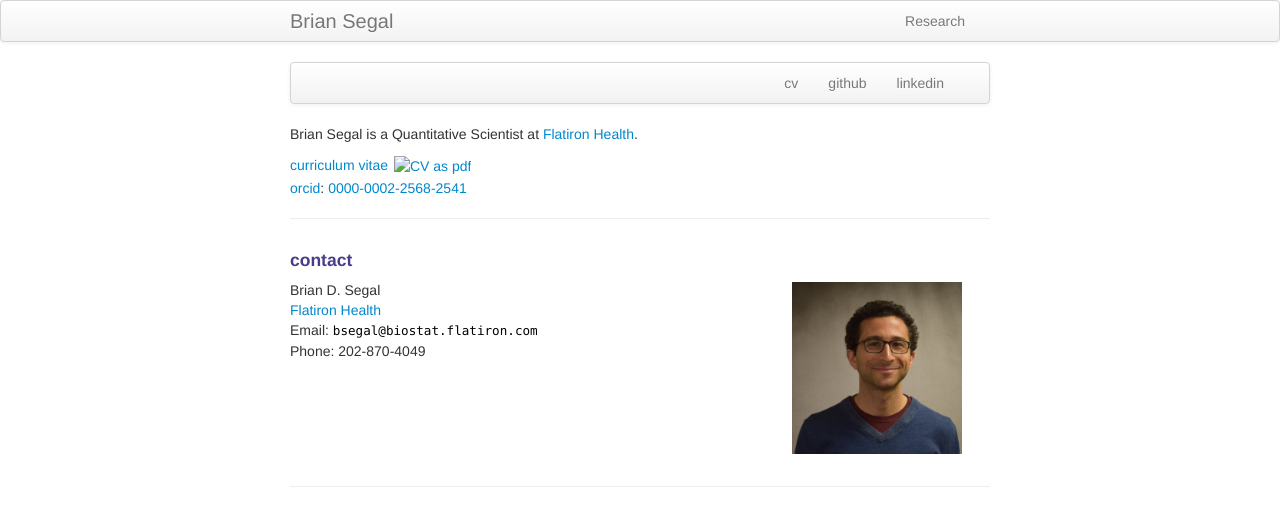
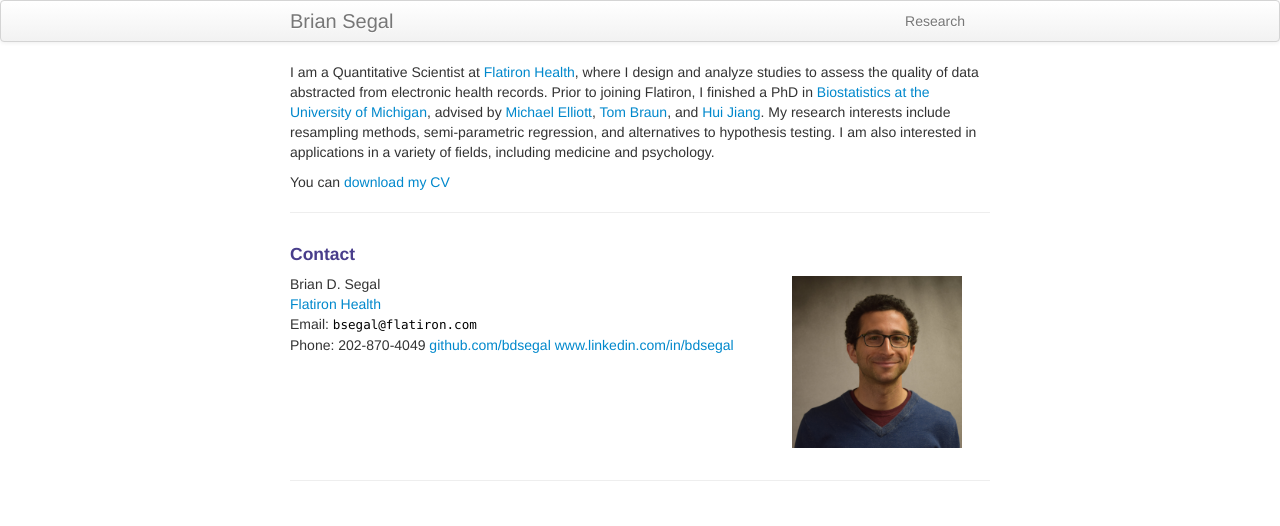
Before and after one commit to bdsegal/bdsegal.github.io, a Jekyll site: the page built from index.md, in a window 1280 px wide. Shown: the top 526 px of the page. Built offline with Jekyll 4.4.1, drawn with Linux system fonts in a browser that asks for light colours.

Commit message:
updated index

```diff
--- a/index.md
+++ b/index.md
@@ -5,27 +5,16 @@ description: Brian D. Segal is a quantitative scientist at Flatiron Health
 keywords: Brian D. Segal, statistics
 ---
 
-<div class="navbar">
-  <div class="navbar-inner">
-      <ul class="nav">
-          <li><a href="{{ BASE_PATH }}/assets/bdsegal_cv.pdf">cv</a></li>
-          <li><a href="https://github.com/bdsegal">github</a></li>
-          <li><a href="https://www.linkedin.com/in/bdsegal">linkedin</a></li>
-      </ul>
-  </div>
-</div>
+I am a Quantitative Scientist at [Flatiron Health](http://www.flatiron.com), where I design and analyze studies to assess the quality of data abstracted from electronic health records. Prior to joining Flatiron, I finished a PhD in <a href = "https://sph.umich.edu/biostat/"> Biostatistics at the University of Michigan</a>, advised by <a href = "https://sph.umich.edu/faculty-profiles/elliott-michael.html"> Michael Elliott</a>, <a href = "https://sph.umich.edu/faculty-profiles/braun-thomas.html"> Tom Braun</a>, and <a href = "http://www-personal.umich.edu/~jianghui/"> Hui Jiang</a>. My research interests include resampling methods, semi-parametric regression, and alternatives to hypothesis testing. I am also interested in applications in a variety of fields, including medicine and psychology.
 
-Brian Segal is a Quantitative Scientist at [Flatiron Health](http://www.flatiron.com).
-
-
-[curriculum vitae ![CV as pdf](icons16/pdf-icon.png)]({{ BASE_PATH }}/assets/bdsegal_cv.pdf)<br/>
-[orcid](http://orcid.org): [0000-0002-2568-2541](http://orcid.org/0000-0002-2568-2541)<br/>
+You can [download my CV]({{ BASE_PATH }}/assets/bdsegal_cv.pdf)<br/>
+<!-- [orcid](http://orcid.org): [0000-0002-2568-2541](http://orcid.org/0000-0002-2568-2541)<br/> -->
 
 
 ---
 
 <div class="container">
-<h4><a name="contact"></a>contact</h4>
+<h4><a name="contact"></a>Contact</h4>
 
     <div class="row-fluid">
         <div class="span5">
@@ -33,15 +22,15 @@ Brian Segal is a Quantitative Scientist at [Flatiron Health](http://www.flatiron
             <a href="http://www.flatiron.com"> Flatiron Health</a><br/>
 
             <div id="hide_email">
-            Email: <code>bseg</code><b>I</b><code>al</code><b>don't</b><code>@</code><b>want</b><code>bio</code><b>spam!
-            </b><code>stat</code><b>So</b><code>.</code><b>please</b><code>flat</code><b>leave
-            </b><code>iron</code><b>me</b><code>.</code><b>alone</b><code>c</code><b>!</b><code>om</code><br/>
+            Email: <code>bsegal@flatiron.com</code><br/>
             Phone: 202-870-4049
+            <a href="https://github.com/bdsegal">github.com/bdsegal</a>
+            <a href="https://www.linkedin.com/in/bdsegal">www.linkedin.com/in/bdsegal</a>
             </div>
         </div>
 
         <div class="span2">
-        <a href="../assets/pics/karl_2014-03-30.jpg">
+        <a href="../assets/pics/bdsegal.jpg">
             <img src="../assets/pics/bdsegal.jpg"
                   title="Brian Segal" alt="Brian Segal"/></a>
         </div>
```
